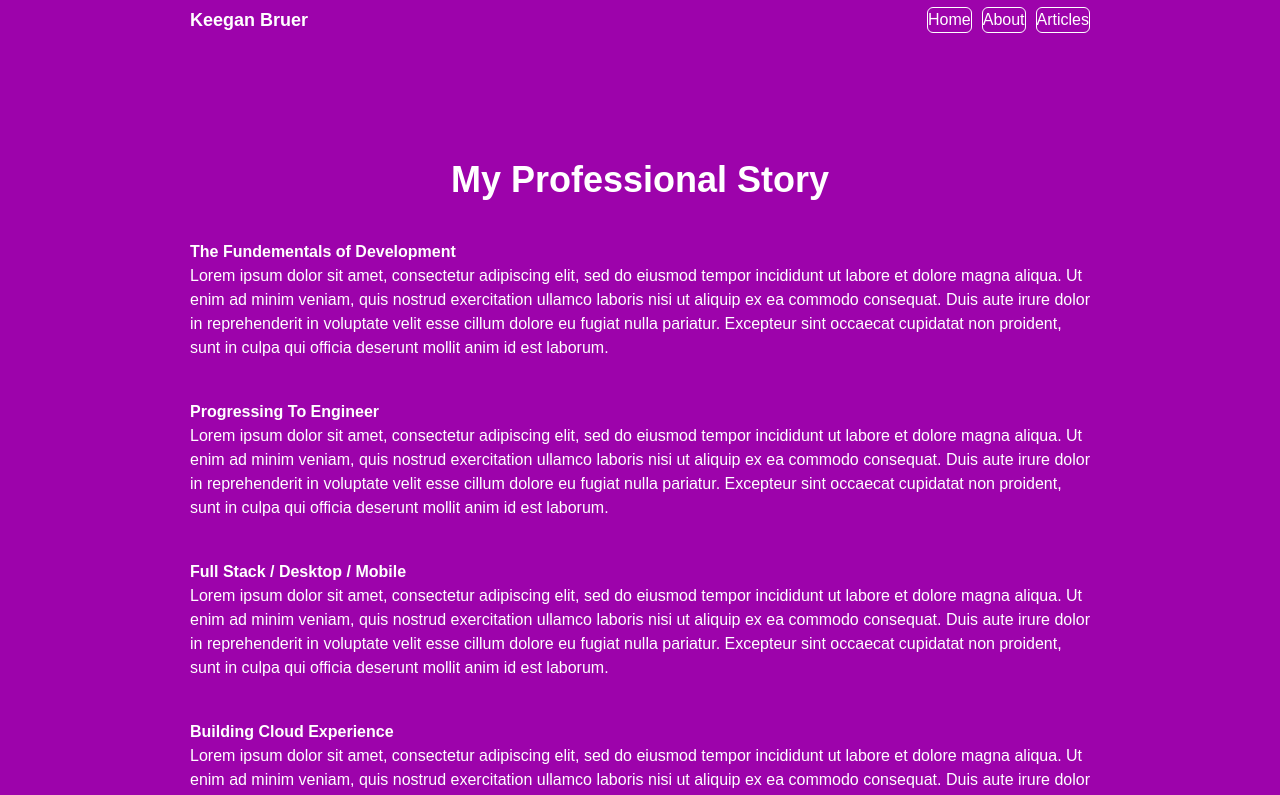
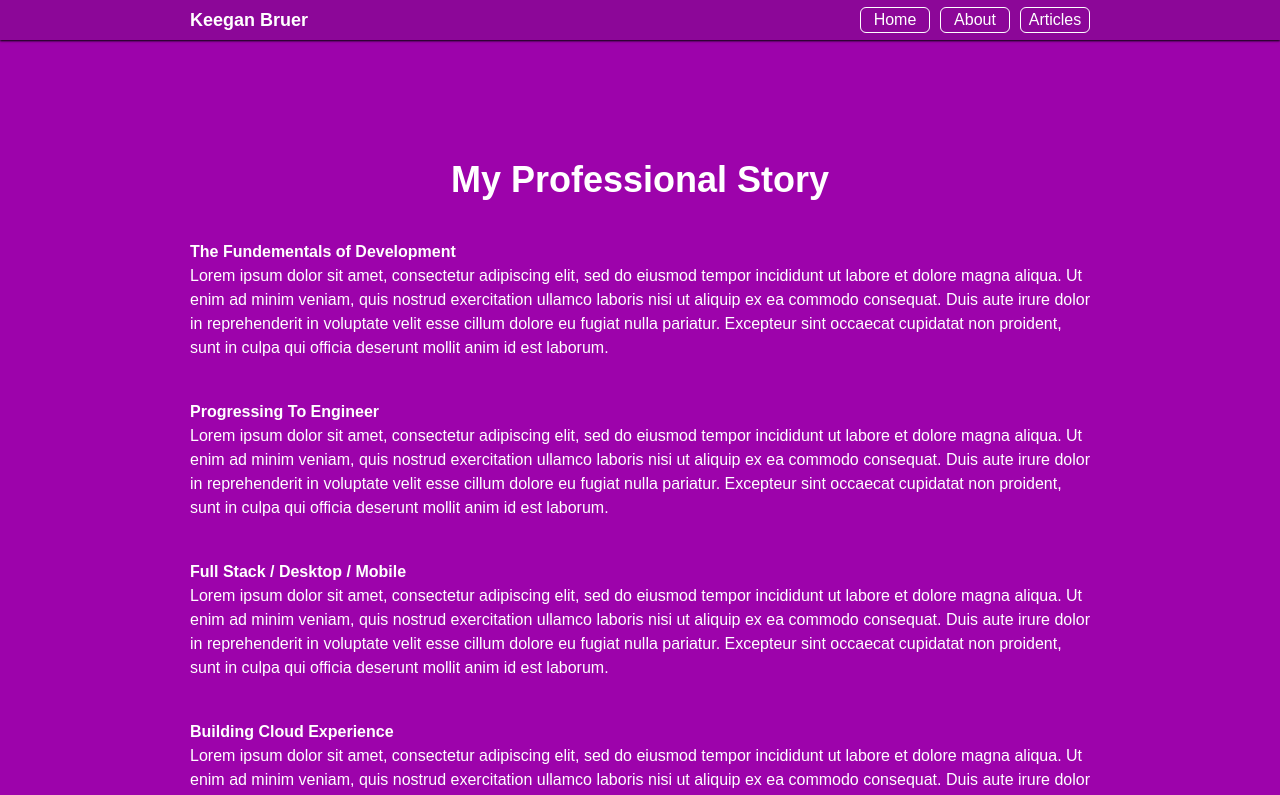
Before and after one commit to KeeganBruer/NextJSPortfolio, a Next.js app: page /profesional_story in a window 1280 px wide. Shown: the top 795 px of the page. Built offline with nearby package versions, Linux system fonts and the light colour scheme.

Commit message:
tailwind config changes

```diff
--- a/src/Components/NavBar/index.tsx
+++ b/src/Components/NavBar/index.tsx
@@ -11,7 +11,7 @@ export default () => {
                 <div className="h-full flex flex-rom items-center gap-[10px]">
                     <Link
                         href={`/`}
-                        className="border border-white rounded-md w-[70px] flex justify-center items-center text-white"
+                        className="border border-white pl-3 pr-3 rounded-md w-[70px] flex justify-center items-center text-white"
                     >Home</Link>
                     <Link
                         href={`/profesional_story`}
--- a/tailwind.config.ts
+++ b/tailwind.config.ts
@@ -2,8 +2,8 @@ import type { Config } from "tailwindcss";
 
 export default {
   content: [
-    "./src/pages/**/*.{js,ts,jsx,tsx,mdx}",
-    "./src/components/**/*.{js,ts,jsx,tsx,mdx}",
+    "./src/Hooks/**/*.{js,ts,jsx,tsx,mdx}",
+    "./src/Components/**/*.{js,ts,jsx,tsx,mdx}",
     "./src/app/**/*.{js,ts,jsx,tsx,mdx}",
   ],
   theme: {
```
